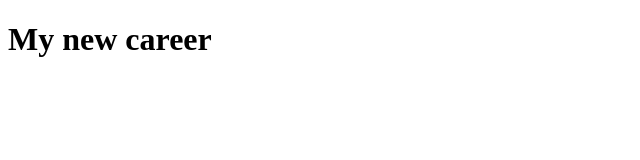
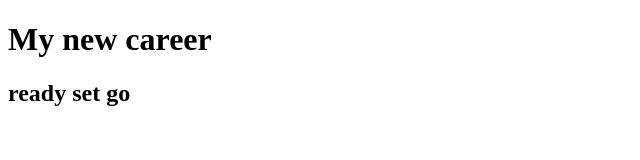
Before and after one commit to mikeramz86/compass_realty, a plain HTML site: page index.html in a window 1280 px wide. Shown: the whole page, without its empty margins (0-640 px from the left). Drawn offline with nearby package versions, Linux system fonts and the light colour scheme.

Commit message:
here we go

```diff
--- a/index.html
+++ b/index.html
@@ -20,6 +20,7 @@
 
     <main>
         <h1>My new career</h1>
+        <h2>ready set go</h2>
 
     </main>
 
```
